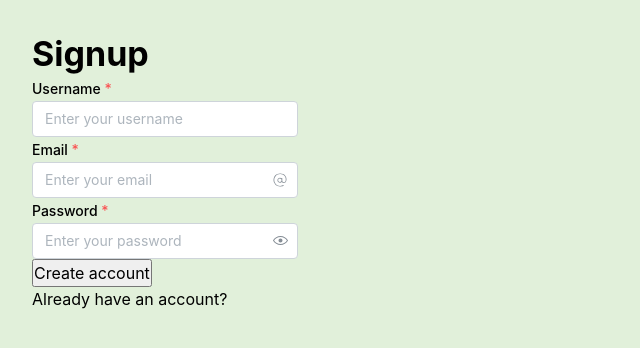
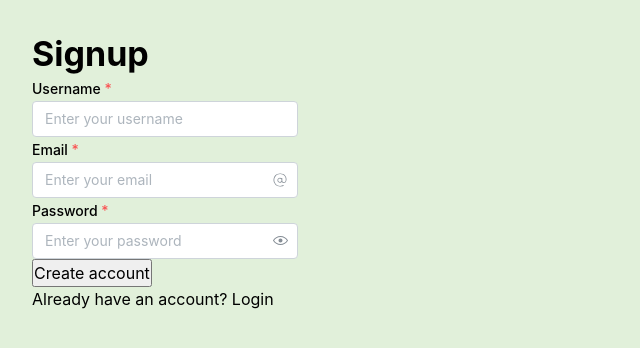
Before and after one commit to virag-ky/TaskVibe, a React (Vite) app in the folder src/renderer/: page / in a window 1280 px wide. Shown: the top 348 px of the page, without its empty margins (0-640 px from the left). Built offline with nearby package versions, Linux system fonts and the light colour scheme; no server answers.

Commit message:
Conditionally render login/signup

```diff
--- a/src/renderer/src/pages/LoginSignup.jsx
+++ b/src/renderer/src/pages/LoginSignup.jsx
@@ -46,7 +46,10 @@ function LoginSignup() {
         />
         <button>{hasUser ? 'Login' : 'Create account'}</button>
       </form>
-      <Text>Already have an account?</Text>
+      <Text>
+        {hasUser ? "Don't have an account?" : 'Already have an account?'}{' '}
+        <span>{hasUser ? 'Signup' : 'Login'}</span>
+      </Text>
     </section>
   )
 }
```
